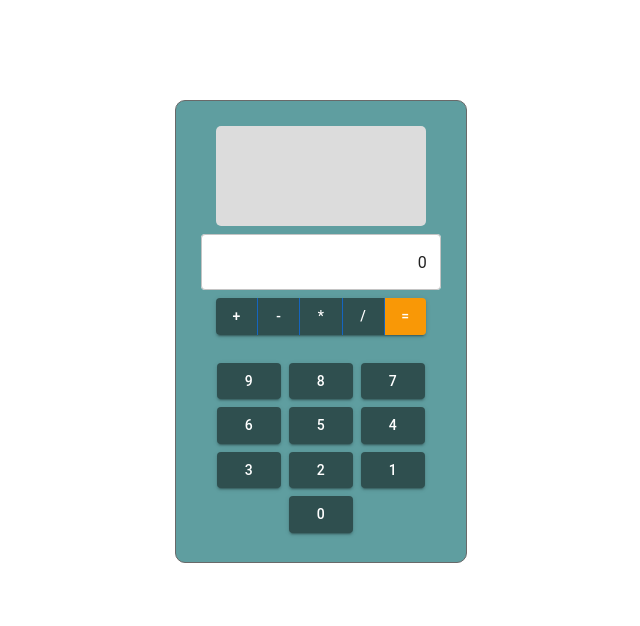
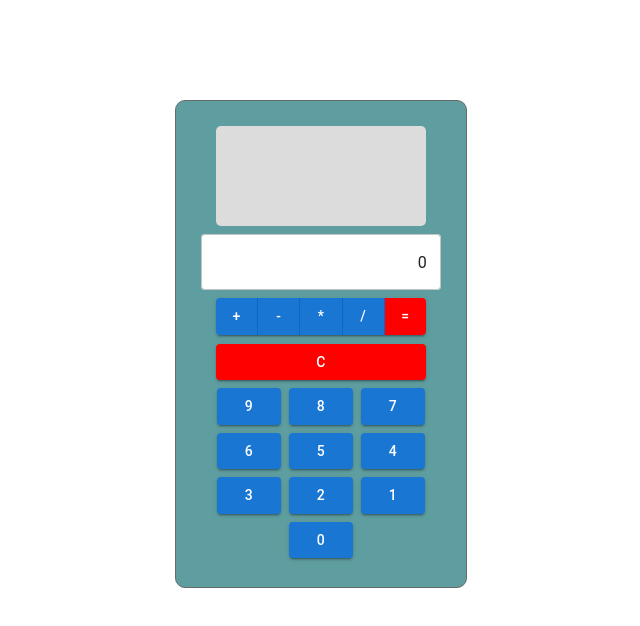
Before and after one commit to DmitryOnopriienko/ProfITsoft-lec-12-13, a React (Create React App) app: page / in a window 1280 px wide. Shown: the top 626 px of the page, without its empty margins (319-959 px from the left). Built offline with nearby package versions, Linux system fonts and the light colour scheme.

Commit message:
Add deleting button

```diff
--- a/src/App.js
+++ b/src/App.js
@@ -1,6 +1,6 @@
 import React from "react";
 import {ButtonGroup, TextField} from "@mui/material";
-import {createActionButtons, createNumButtons} from "./ButtonsCreate";
+import {createActionButtons, createDeleteButtons, createNumButtons} from "./ButtonsCreate";
 import {evaluate} from "./Calculations";
 import History from "./components/History";
 
@@ -13,6 +13,7 @@ class App extends React.Component {
     };
     this.clickNumber = this.clickNumber.bind(this);
     this.clickAction = this.clickAction.bind(this);
+    this.clickDelete = this.clickDelete.bind(this);
   }
 
   render() {
@@ -44,12 +45,7 @@ class App extends React.Component {
             </ButtonGroup>
           </div>
           <div className="deleting-buttons">
-            <ButtonGroup
-                variant="contained"
-                aria-label="outlined button group"
-            >
-
-            </ButtonGroup>
+              {createDeleteButtons(this.clickDelete)}
           </div>
           <div className="num-buttons">
             {createNumButtons(this.clickNumber)}
@@ -110,6 +106,15 @@ class App extends React.Component {
       out: out + action,
     });
   }
+
+  clickDelete(deleteAction) {
+    if (deleteAction === "C") {
+      this.setState({
+        out: "0"
+      });
+      return;
+    }
+  }
 }
 
 export default App;
--- a/src/ButtonsCreate.js
+++ b/src/ButtonsCreate.js
@@ -7,13 +7,12 @@ const createActionButtons = (clickAction) => {
   for (let i = 0; i < actionSymbols.length; i++) {
     const symbol = actionSymbols[i];
 
-    let color = (symbol === "=") ? "#f99806" : "darkslategrey";
+    let color = (symbol === "=") ? "red" : "primary";
 
     actionButtons.push(
         <Button
             sx={{
               background: color,
-              borderColor: "darkslategrey",
             }}
             variant="contained"
             key={i}
@@ -27,6 +26,29 @@ const createActionButtons = (clickAction) => {
   return actionButtons;
 }
 
+const createDeleteButtons = (clickDelete) => {
+  const deleteSymbols = ["C"];
+  const deleteButtons = [];
+  for (let i = 0; i < deleteSymbols.length; i++) {
+    const symbol = deleteSymbols[i];
+    deleteButtons.push(
+      <Button
+          sx={{
+            background: "red",
+            margin: 0.5,
+            width: 210,
+          }}
+          variant="contained"
+          key={i}
+          onClick={() => clickDelete(symbol)}
+      >
+        {symbol}
+      </Button>
+    );
+  }
+  return deleteButtons;
+}
+
 const createNumButtons = (clickNumber) => {
   const buttons = [];
   for (let i = 9; i >= 0; i--) {
@@ -34,7 +56,7 @@ const createNumButtons = (clickNumber) => {
         <Button
             sx={{
               margin: 0.5,
-              background: "darkslategrey",
+              // background: "darkslategrey",
             }}
             variant="contained"
             // color="primary"
@@ -49,4 +71,4 @@ const createNumButtons = (clickNumber) => {
   return buttons;
 }
 
-export {createActionButtons, createNumButtons};
+export {createActionButtons, createNumButtons, createDeleteButtons};
```
